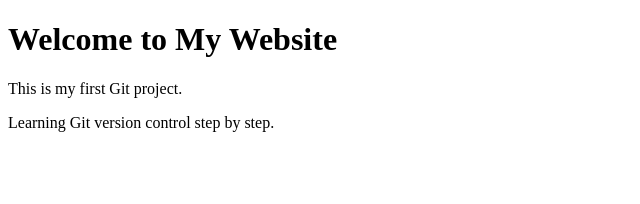
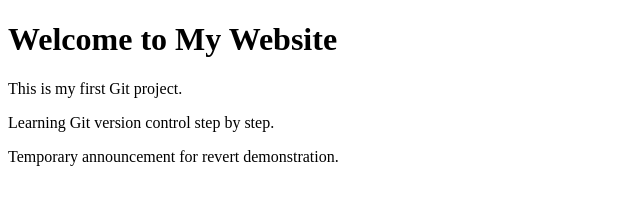
Before and after one commit to FrancisreddyGH/GitHub_Assignment, a plain HTML site: page index.html in a window 1280 px wide. Shown: the whole page, without its empty margins (0-640 px from the left). Drawn offline with Linux system fonts and the light colour scheme.

Commit message:
Add temporary announcement

```diff
--- a/index.html
+++ b/index.html
@@ -8,5 +8,6 @@
     <h1>Welcome to My Website</h1>
     <p>This is my first Git project.</p>
 <p>Learning Git version control step by step.</p>
+<p>Temporary announcement for revert demonstration.</p>
 </body>
 </html>
```
